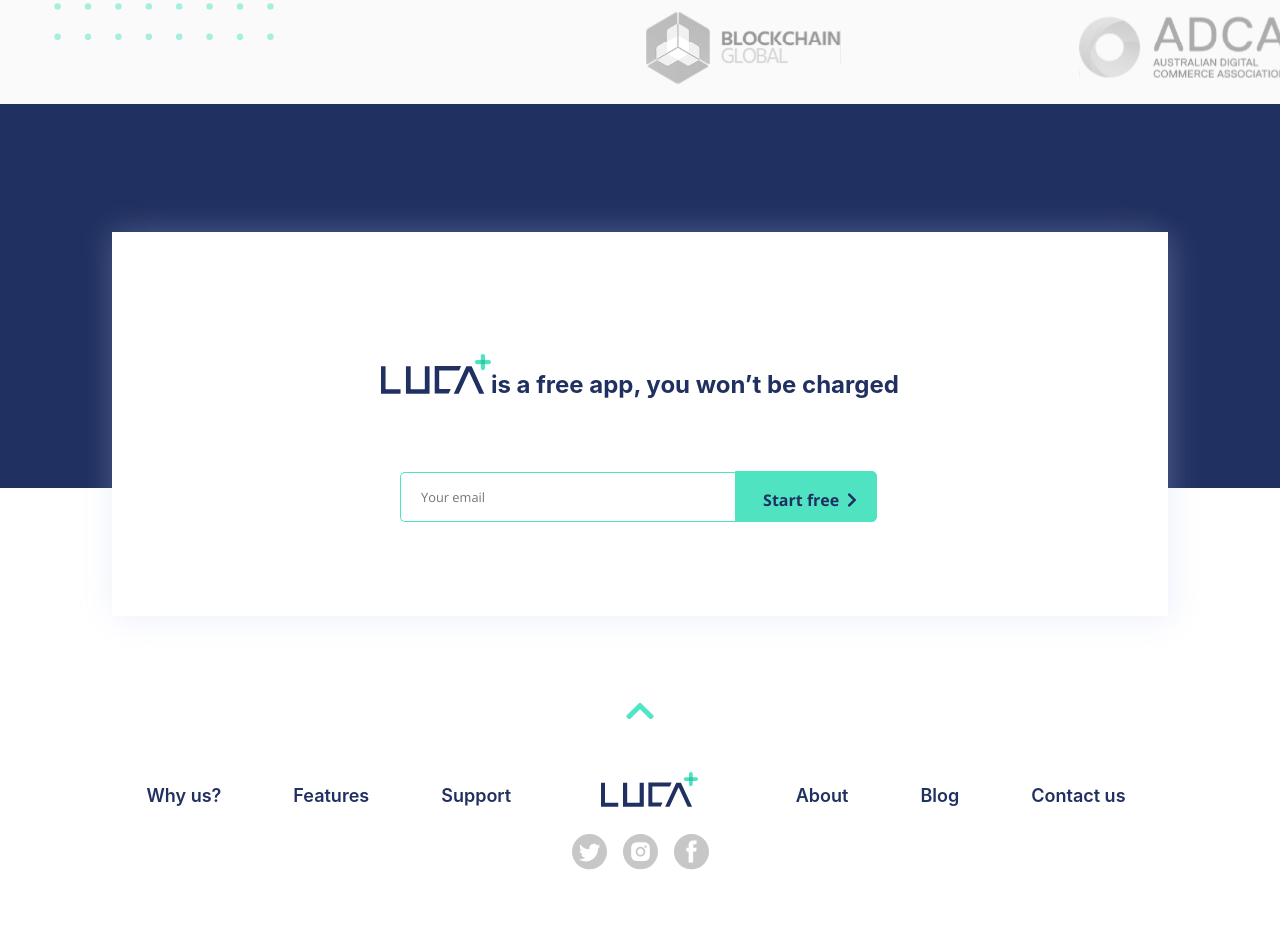
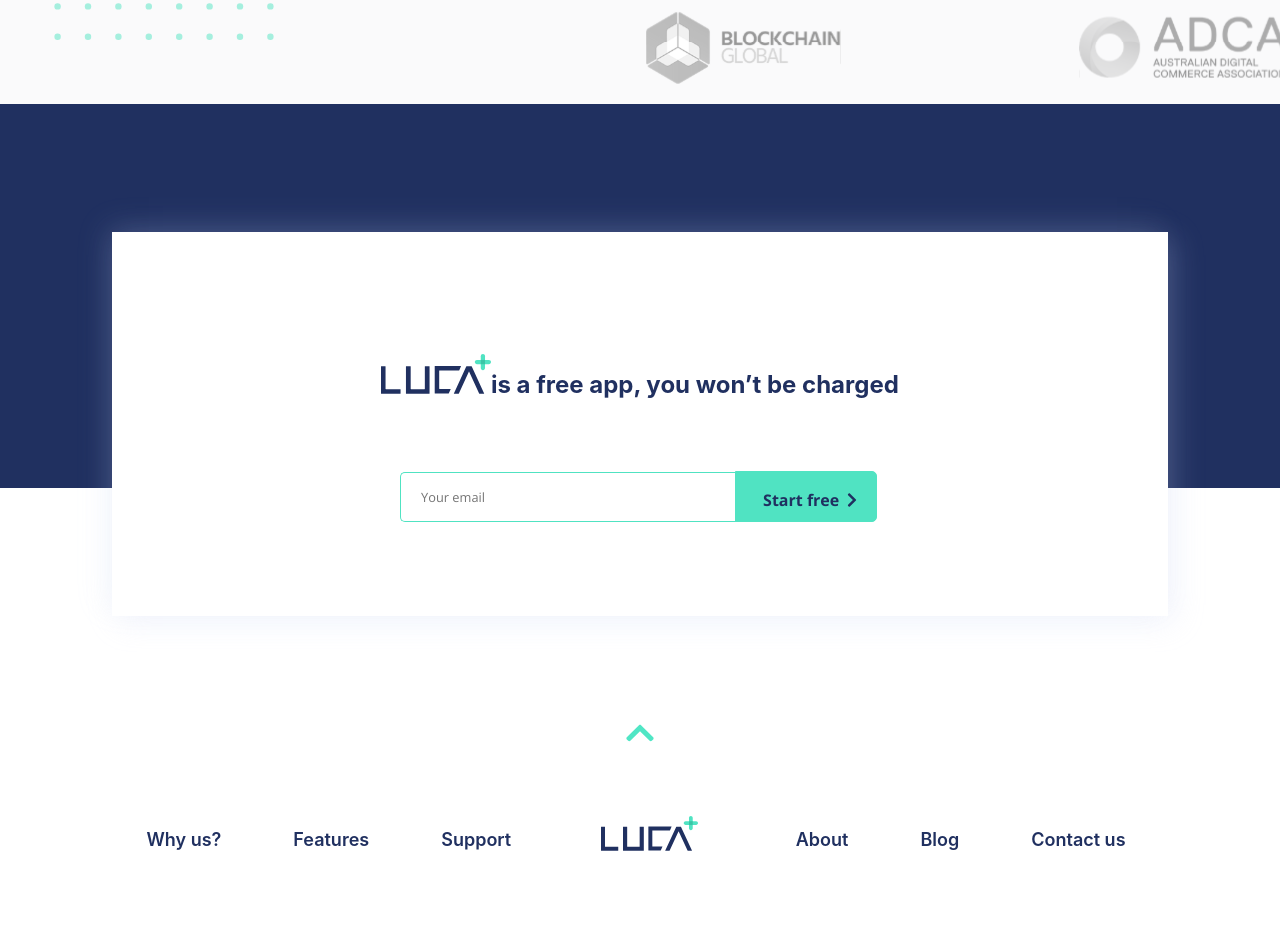
Before and after one commit to Lianakeys/LucaWebsite, a React (Create React App) app in the folder luca-website/: page / in a window 1280 px wide. Shown: the part 5696-6637 px from the top of the page. Built offline with nearby package versions, Linux system fonts and the light colour scheme.

Commit message:
fixed footer spacing

```diff
--- a/luca-website/src/App.css
+++ b/luca-website/src/App.css
@@ -252,7 +252,7 @@
 
 .back-to-top {
   margin-top: 6rem;
-  height: 10%;
+  height: 30%;
   width: 100%;
   /* background-color: purple; */
   display: flex;
@@ -312,7 +312,7 @@
 /* social media box */
 
 .footer-social-media-container {
-  height: 30%;
+  height: 60%;
   width: 100%;
   /* background-color: purple; */
   display: flex;
```
